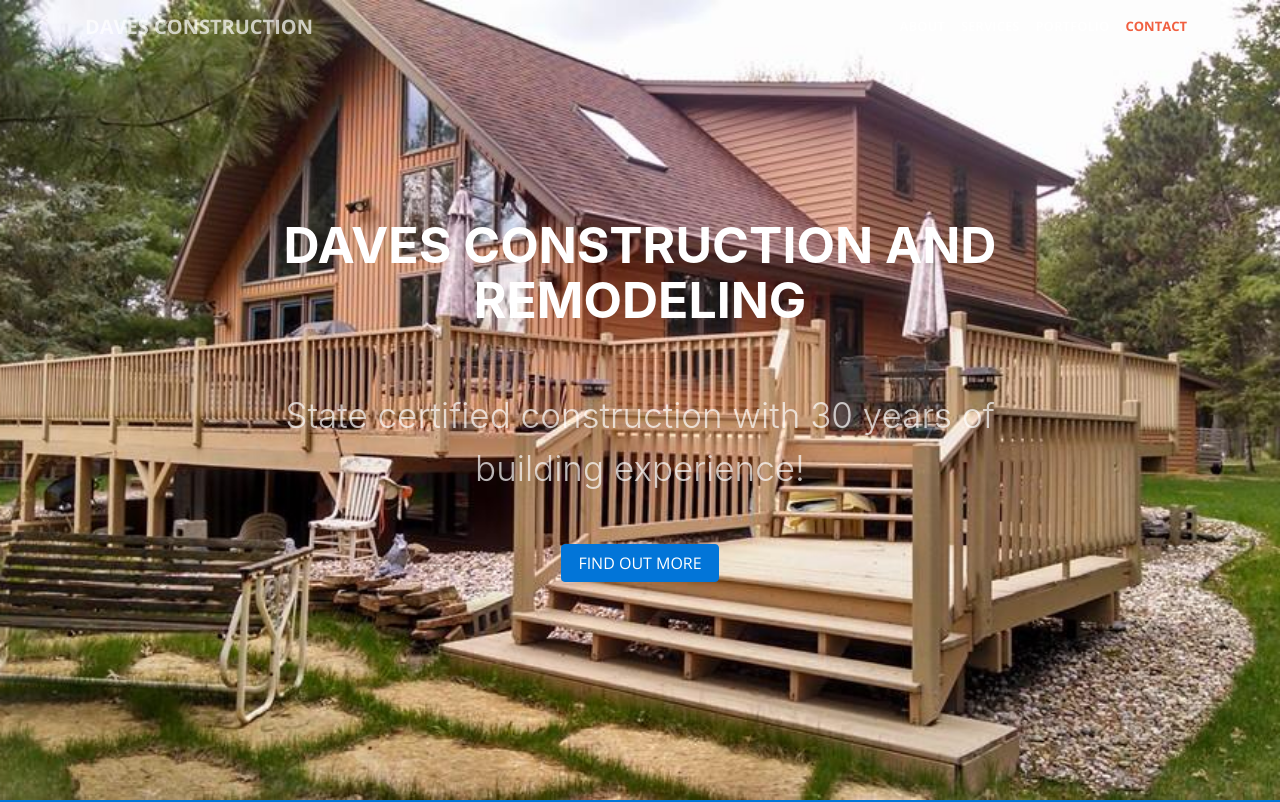
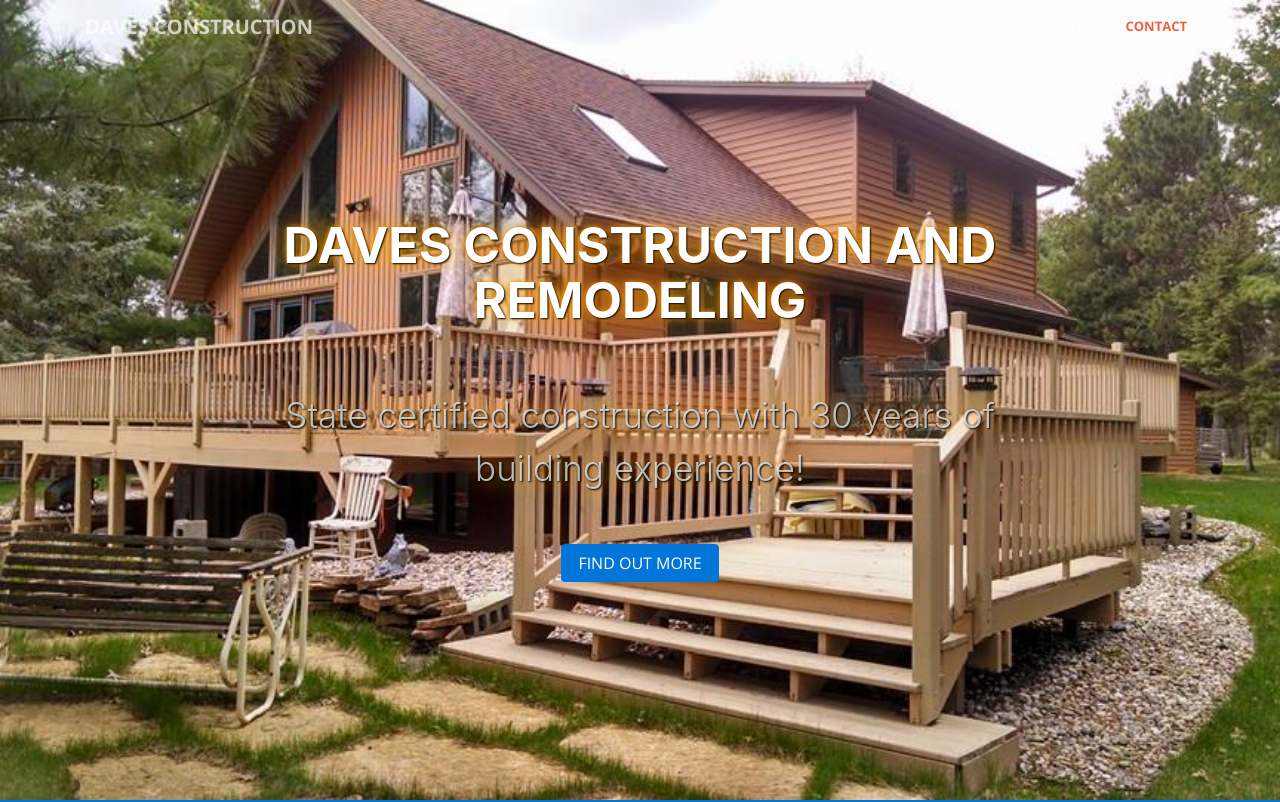
Before and after one commit to Pongo1250/DavesConstructionWebsite, a website with bundled scripts: page index.html in a window 1280 px wide. Shown: the top 802 px of the page. Built offline with nearby package versions, Linux system fonts and the light colour scheme.

Commit message:
Add files via upload

```diff
--- a/index.html
+++ b/index.html
@@ -70,9 +70,9 @@
     <header class="masthead">
         <div class="header-content">
             <div class="header-content-inner">
-                <h1 id="homeHeading">Daves Construction and Remodeling</h1>
+                <h1 id="homeHeading" style="text-shadow: 1px 1px 2px black, 0 0 25px orange, 0 0 5px darkorange;">Daves Construction and Remodeling</h1>
                 <hr>
-                <p class="success" style="font-size:35px">State certified construction with 30 years of building experience!</p>
+                <p class="success" style="font-size:35px; text-shadow: 1px 1px 2px black, 0 0 25px orange;">State certified construction with 30 years of building experience!</p>
                 <a class="btn btn-primary btn-xl" href="#about">Find Out More</a>
             </div>
         </div>
```
